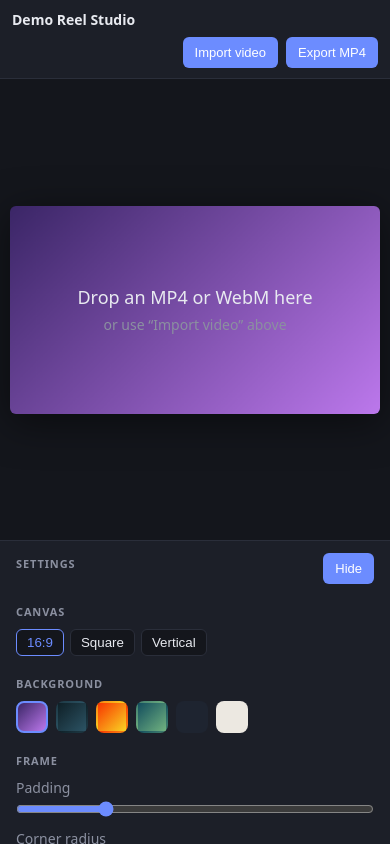
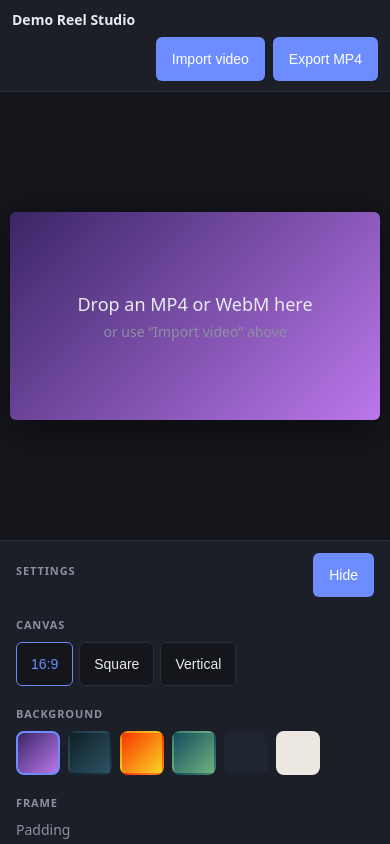
Before and after one commit to pattonwebz/video-demo-reel-gen, a React (Vite) app: page / in a window 390 px wide. Built offline with nearby package versions, Linux system fonts and the light colour scheme.

Commit message:
feat: increase touch target sizes on mobile to 44px minimum

```diff
--- a/src/components/TimelinePanel.css
+++ b/src/components/TimelinePanel.css
@@ -211,7 +211,18 @@
     white-space: normal;
   }
 
+  .tp-inspector .slider-label input {
+    height: 44px;
+  }
+
   .tp-delete-btn {
     width: 100%;
+    min-height: 44px;
+  }
+
+  .tp-add-btn {
+    min-height: 44px;
+    padding: 10px 12px;
+    font-size: 13px;
   }
 }
--- a/src/styles.css
+++ b/src/styles.css
@@ -275,7 +275,30 @@ body {
     justify-content: center;
   }
 
+  /* Touch target: increase to 44–48px minimum */
   .btn {
-    padding: 8px 12px;
+    min-height: 44px;
+    padding: 10px 16px;
+    font-size: 14px;
+  }
+
+  .chip {
+    min-height: 44px;
+    padding: 12px 14px;
+    font-size: 14px;
+  }
+
+  .slider-label input {
+    height: 44px;
+    cursor: pointer;
+  }
+
+  .swatch {
+    width: 44px;
+    height: 44px;
+  }
+
+  .settings-panel-header {
+    gap: 12px;
   }
 }
```
